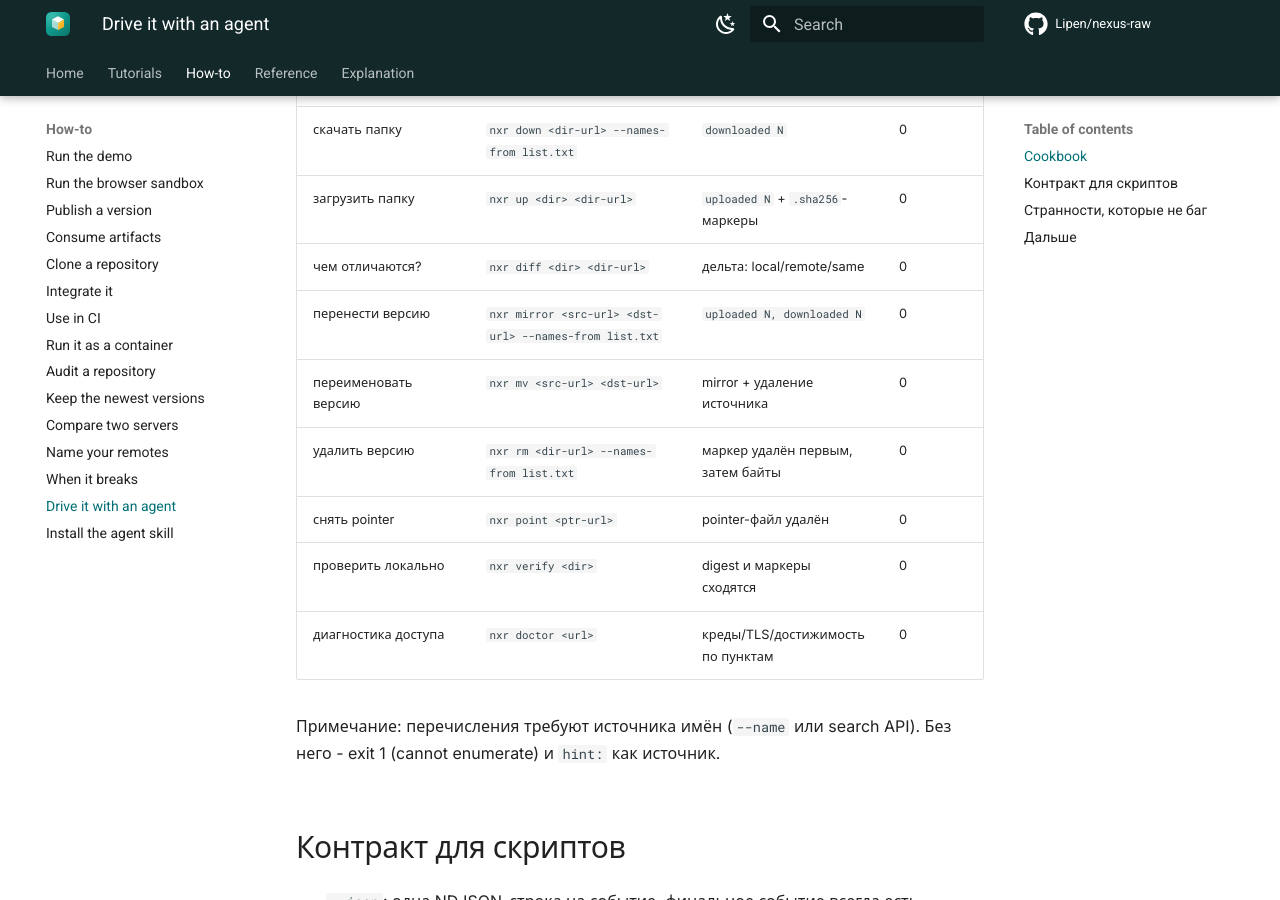
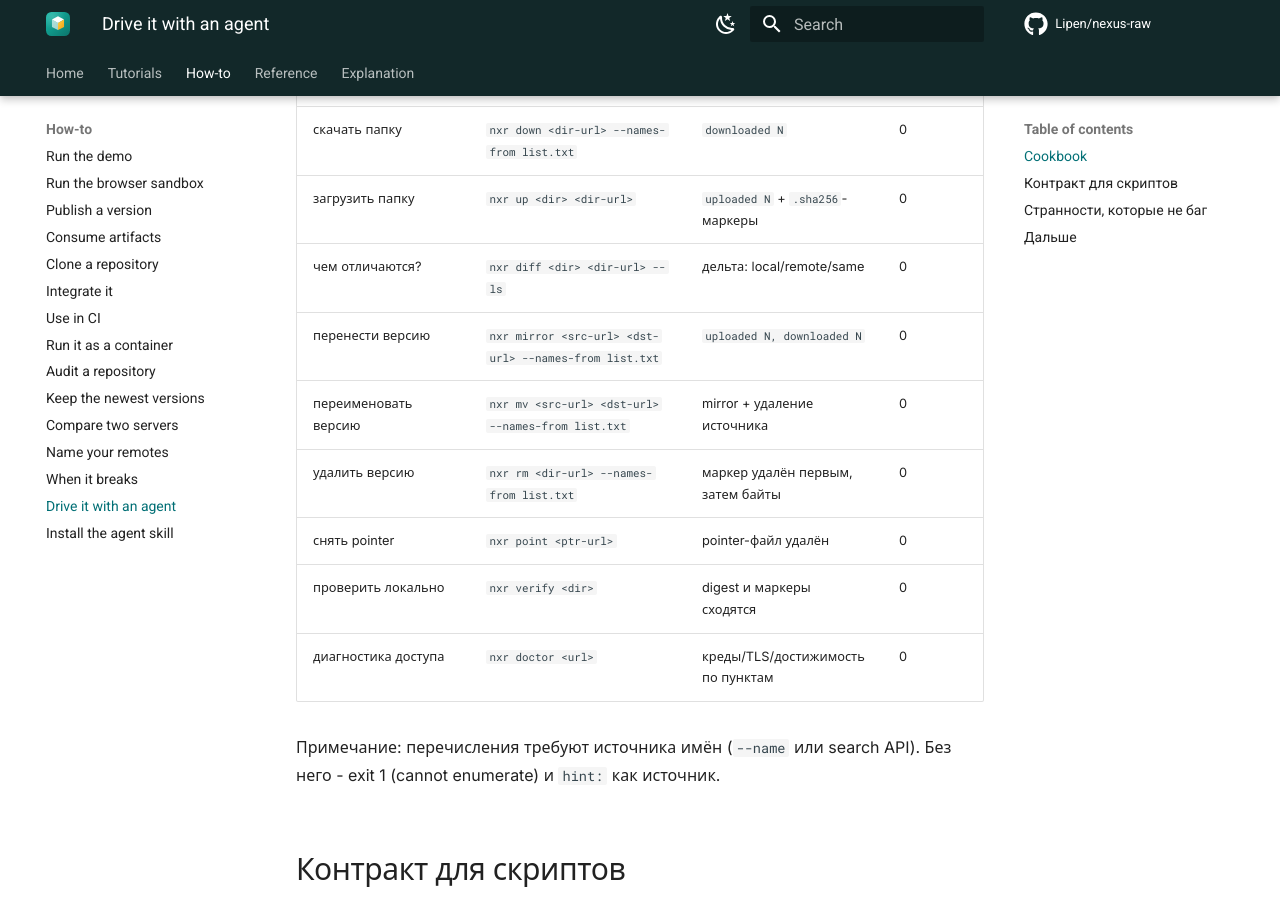
Before and after one commit to Lipen/nexus-raw, an MkDocs documentation site: the page built from docs/how-to/agents.md, in a window 1280 px wide and 900 px high, scrolled down 886 px. Built offline with MkDocs 1.6.1 and Material for MkDocs 9.7.7, drawn with Linux system fonts in a browser that asks for light colours; comment, search, counter and statistics services are not loaded.

Commit message:
docs: give the agent maps an enumeration source

```diff
--- a/docs/how-to/agents.md
+++ b/docs/how-to/agents.md
@@ -20,9 +20,9 @@
 | скачать в stdout | `nxr get <url>` (без `-o`) | поток в stdout | 0 |
 | скачать папку | `nxr down <dir-url> --names-from list.txt` | `downloaded N` | 0 |
 | загрузить папку | `nxr up <dir> <dir-url>` | `uploaded N` + `.sha256`-маркеры | 0 |
-| чем отличаются? | `nxr diff <dir> <dir-url>` | дельта: local/remote/same | 0 |
+| чем отличаются? | `nxr diff <dir> <dir-url> --ls` | дельта: local/remote/same | 0 |
 | перенести версию | `nxr mirror <src-url> <dst-url> --names-from list.txt` | `uploaded N, downloaded N` | 0 |
-| переименовать версию | `nxr mv <src-url> <dst-url>` | mirror + удаление источника | 0 |
+| переименовать версию | `nxr mv <src-url> <dst-url> --names-from list.txt` | mirror + удаление источника | 0 |
 | удалить версию | `nxr rm <dir-url> --names-from list.txt` | маркер удалён первым, затем байты | 0 |
 | снять pointer | `nxr point <ptr-url>` | pointer-файл удалён | 0 |
 | проверить локально | `nxr verify <dir>` | digest и маркеры сходятся | 0 |
--- a/docs/llms.txt
+++ b/docs/llms.txt
@@ -34,9 +34,9 @@ Intent to command:
 | fetch one file | `nxr get <url> -o <file>` |
 | fetch a directory | `nxr down <dir-url> --names-from list.txt` |
 | push a directory | `nxr up <dir> <dir-url>` |
-| compare local vs remote | `nxr diff <dir> <dir-url>` |
-| move a version | `nxr mv <src-url> <dst-url>` |
-| copy a version | `nxr mirror <src-url> <dst-url>` |
+| compare local vs remote | `nxr diff <dir> <dir-url> --ls` |
+| move a version | `nxr mv <src-url> <dst-url> --ls` |
+| copy a version | `nxr mirror <src-url> <dst-url> --ls` |
 | delete a version | `nxr rm <dir-url> --names-from list.txt` |
 | local sanity check | `nxr verify <dir>` |
 | access diagnostics | `nxr doctor <url>` |
```
